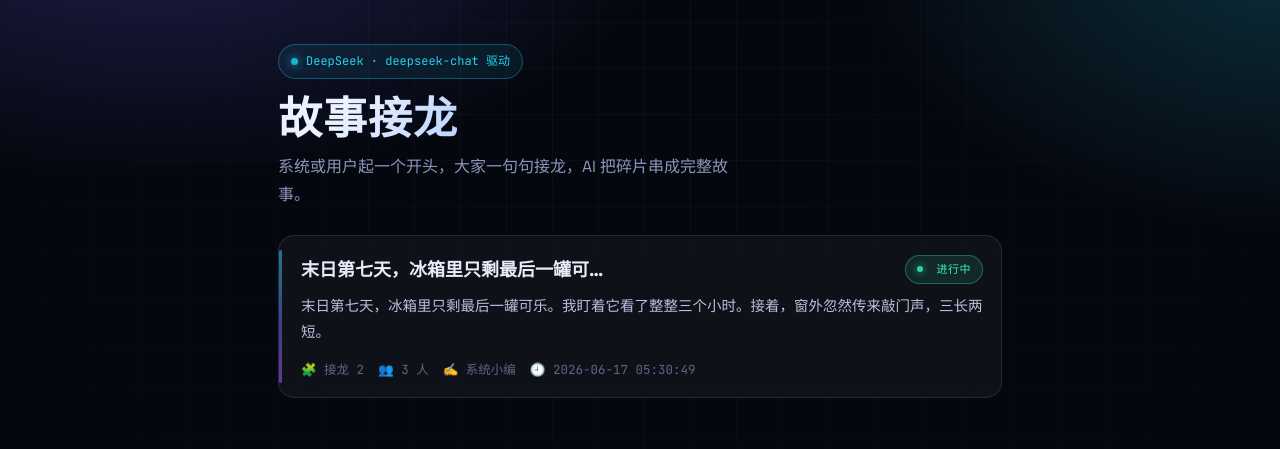
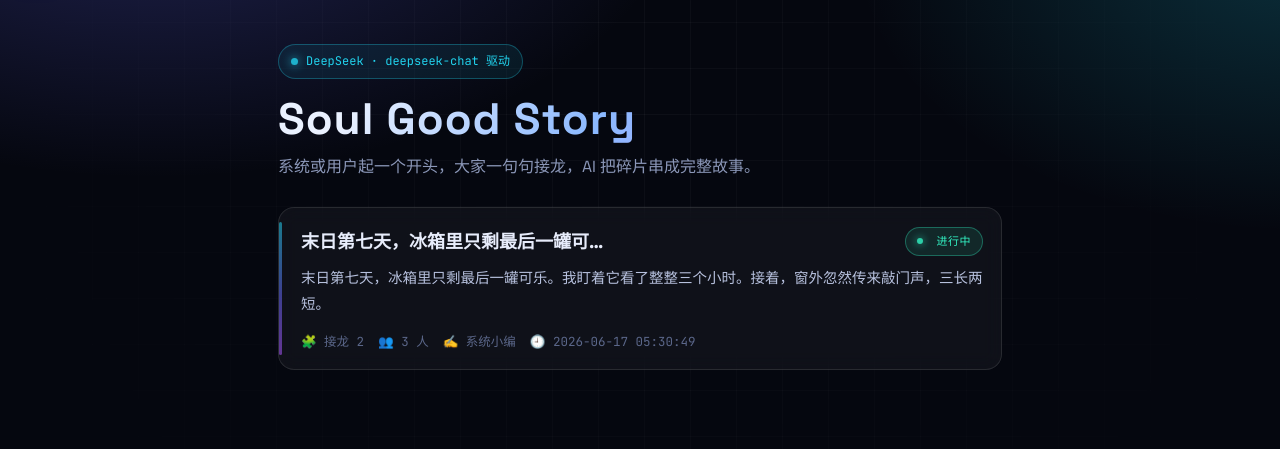
Before and after one commit to BigNosefan/SoulGoodStory, a Flask app: page / in a window 1280 px wide. Shown: the part 70-519 px from the top of the page. Run offline with Flask 3, Linux system fonts and the light colour scheme; data comes from the database, SQL or seed files in the repository.

Commit message:
首页 Hero 标题改为 Soul Good Story；副标题不换行
- index.html: hero-title 故事接龙 → Soul Good Story
- style.css: .hero-sub 去掉 max-width:46ch 改为 white-space:nowrap（单行不换行）

Co-Authored-By: Claude Opus 4.8 (1M context) <noreply@anthropic.com>

```diff
--- a/static/style.css
+++ b/static/style.css
@@ -107,7 +107,7 @@ body::after {
   background: linear-gradient(120deg, #eaf1ff 10%, #8ab8ff 45%, #c9a6ff 80%);
   -webkit-background-clip: text; background-clip: text; color: transparent;
 }
-.hero-sub { color: var(--muted); margin: 0; max-width: 46ch; }
+.hero-sub { color: var(--muted); margin: 0; white-space: nowrap; }
 
 /* ===== Flash ===== */
 .flash { margin-bottom: 16px; }
--- a/templates/index.html
+++ b/templates/index.html
@@ -2,7 +2,7 @@
 {% block content %}
   <section class="hero">
     <span class="hero-badge"><i class="dot"></i>{{ ai_provider }} 驱动</span>
-    <h1 class="hero-title">故事接龙</h1>
+    <h1 class="hero-title">Soul Good Story</h1>
     <p class="hero-sub">系统或用户起一个开头，大家一句句接龙，AI 把碎片串成完整故事。</p>
   </section>
 
```
